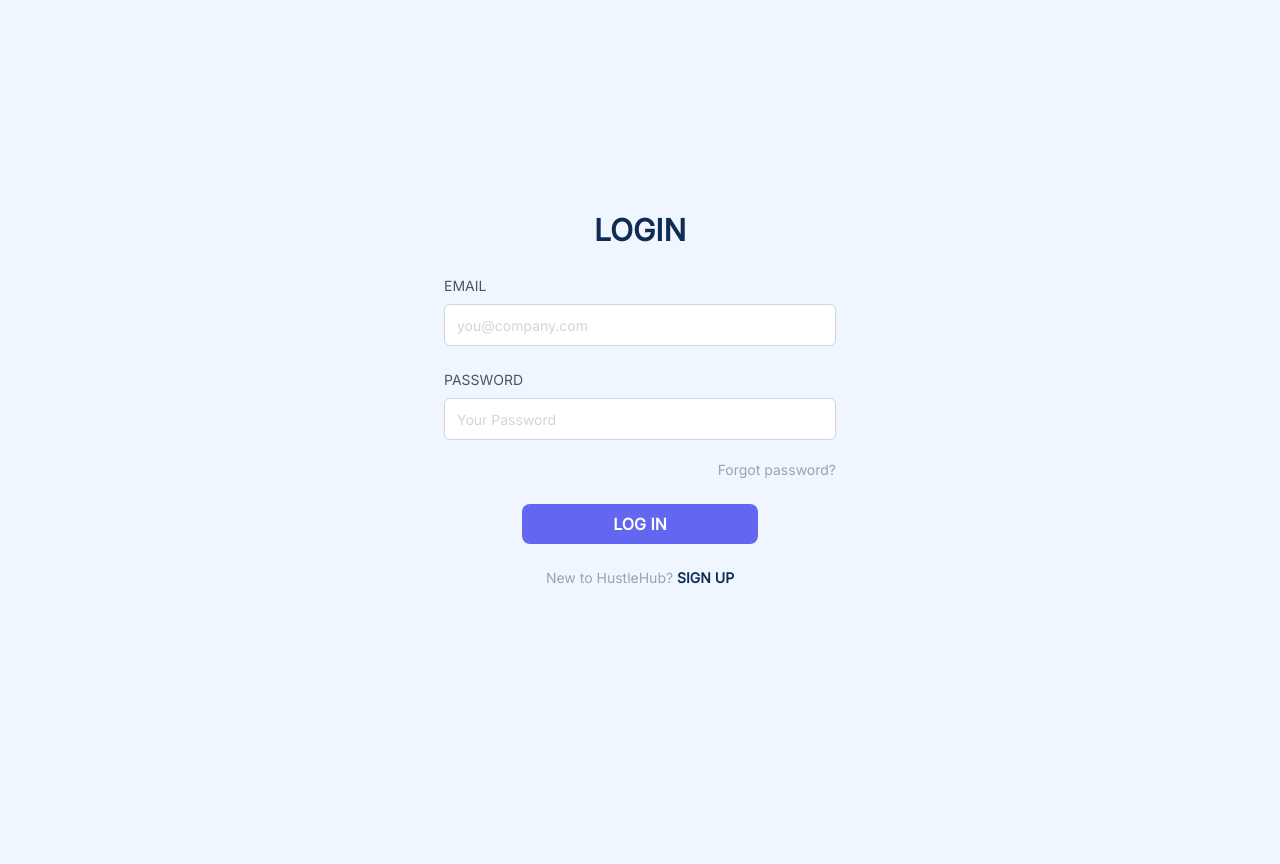
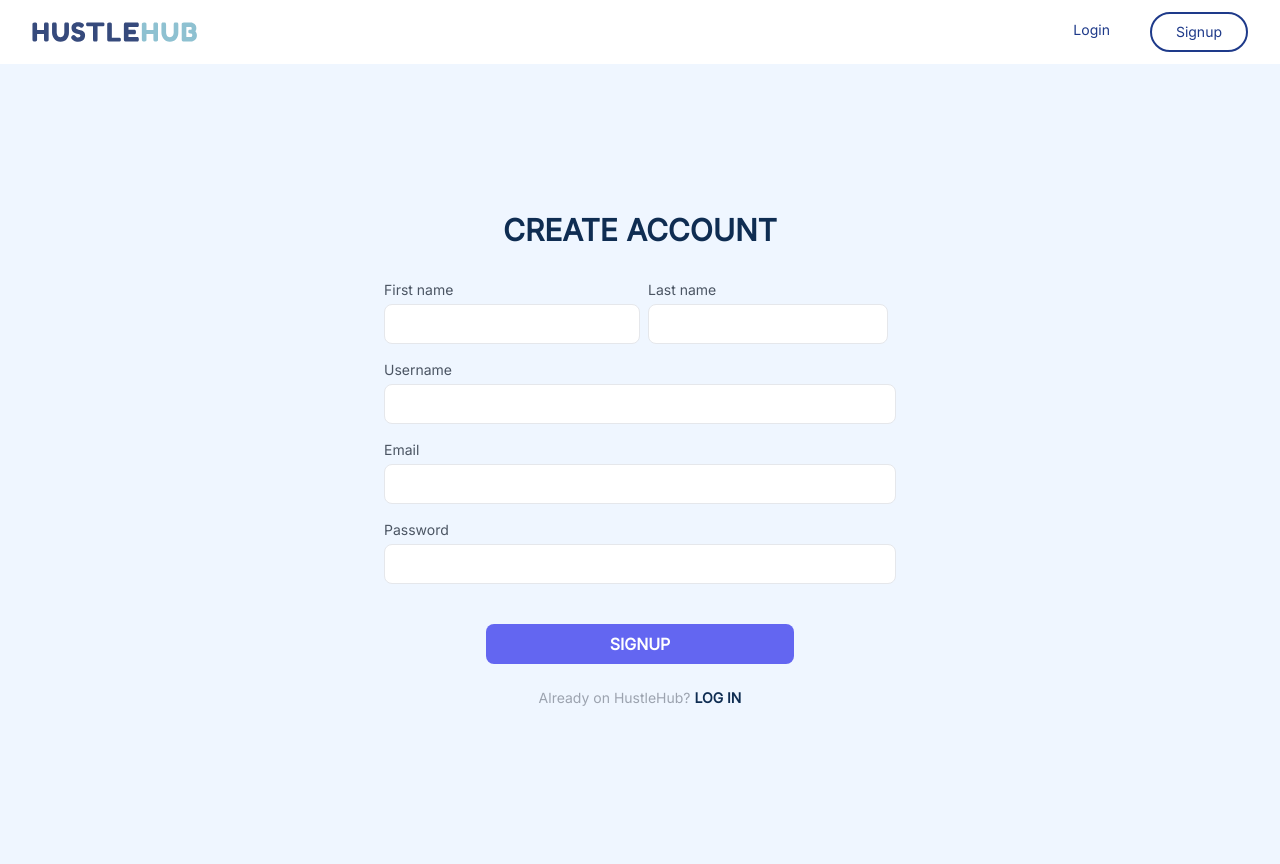
Before and after one commit to ALPHA-GPTK/HustleHub, a PHP site: page /HustleHub/Modules/signup/signup.php in a window 1280 px wide. Before the commit the page ends 584 px from the top, so only its background shows below. Run offline with PHP 8.4, Linux system fonts and the light colour scheme; style sheets or scripts are compiled from the project's sources.

Commit message:
Fix login.php and signup.php

```diff
--- a/Modules/signup/signup.php
+++ b/Modules/signup/signup.php
@@ -1,44 +1,53 @@
-<!doctype html>
-<html lang="en">
-<head>
-    <meta charset="UTF-8">
-    <meta name="viewport"
-          content="width=device-width, user-scalable=no, initial-scale=1.0, maximum-scale=1.0, minimum-scale=1.0">
-    <meta http-equiv="X-UA-Compatible" content="ie=edge">
-        <!-- Stylesheets -->
-    <link rel="stylesheet" href="../../public/assets/css/styles.css">
-    <link rel="stylesheet" href="../../src/styles.css">
-    <!-- Fonts -->
-    <link rel="preconnect" href="https://fonts.gstatic.com">
-    <link href="https://fonts.googleapis.com/css2?family=Inter&display=swap" rel="stylesheet">
-    <title>Login</title>
-</head>
-<body>
-<div class="flex items-center min-h-screen bg-blue-50 dark:bg-gray-900">
-    <div class="container mx-auto">
-        <div class="max-w-md mx-auto my-10">
-            <h1 class="text-center my-3 text-3xl text-blue dark:text-gray-200 uppercase font-black">Login</h1>
-            <div class="m-7">
-                <form>
-                    <div class="mb-6">
-                        <label for="email" class="block mb-2 text-sm text-gray-600 dark:text-gray-400 uppercase">Email</label>
-                        <input type="email" name="email" id="email" placeholder="you@company.com" class="w-full px-3 py-2 placeholder-gray-300 border border-gray-300 rounded-md focus:outline-none focus:ring focus:ring-indigo-100 focus:border-indigo-300 dark:bg-gray-700 dark:text-white dark:placeholder-gray-500 dark:border-gray-600 dark:focus:ring-gray-900 dark:focus:border-gray-500" />
+<?php require_once "../../templates/header.php" ?>
+    <div class="flex items-center h-screen bg-blue-50 dark:bg-gray-900 overflow-hidden">
+        <div class="container mx-auto">
+            <div class="max-w-lg flex flex-wrap mx-auto md:space-y-4">
+                <h1 class="text-3xl my-4 mx-auto text-blue dark:text-gray-200 uppercase font-black">Create Account</h1>
+                <div class="w-full md:w-1/2">
+                    <label class="block mb-1 text-sm text-gray-600" for="formGridCode_name">First name</label>
+                    <input class="w-full h-10 px-3 text-base placeholder-gray-600 border rounded-lg focus:shadow-outline"
+                           type="text" id="formGridCode_name"/>
+                </div>
+                <div class="w-full px-2 md:w-1/2">
+                    <label class="block mb-1 text-sm text-gray-600" for="formGridCode_last">Last name</label>
+                    <input class="w-full h-10 px-3 text-base placeholder-gray-600 border rounded-lg focus:shadow-outline"
+                           type="text" id="formGridCode_last"/>
+                </div>
+
+                <div class="w-full space-y-4">
+                    <div class="flex flex-wrap">
+                        <div class="w-full">
+                            <label class="block mb-1 text-sm text-gray-600" for="formGridCode_card">Username</label>
+                            <input class="w-full h-10 px-3 text-base placeholder-gray-600 border rounded-lg focus:shadow-outline"
+                                   type="text" id="formGridCode_card"/>
+                        </div>
                     </div>
-                    <div class="mb-6">
-                        <div class="flex justify-between mb-2">
-                            <label for="password" class="text-sm text-gray-600 dark:text-gray-400 uppercase">Password</label>
+                    <div class="flex flex-wrap">
+                        <div class="w-full">
+                            <label class="block mb-1 text-sm text-gray-600" for="formGridCode_card">Email</label>
+                            <input class="w-full h-10 px-3 text-base placeholder-gray-600 border rounded-lg focus:shadow-outline"
+                                   type="text" id="formGridCode_card"/>
                         </div>
-                        <input type="password" name="password" id="password" placeholder="Your Password" class="w-full px-3 py-2 placeholder-gray-300 border border-gray-300 rounded-md focus:outline-none focus:ring focus:ring-indigo-100 focus:border-indigo-300 dark:bg-gray-700 dark:text-white dark:placeholder-gray-500 dark:border-gray-600 dark:focus:ring-gray-900 dark:focus:border-gray-500" />
-                        <a href="#" class="text-sm text-gray-400 focus:outline-none focus:text-indigo-500 hover:text-indigo-500 dark:hover:text-indigo-300 flex justify-end mt-5">Forgot password?</a>
                     </div>
-                    <div class="mb-6">
-                        <button type="button" class="w-3/5 flex justify-center mx-auto px-3 py-2 text-white bg-indigo-500 rounded-lg focus:bg-indigo-600 focus:outline-none uppercase font-black">Log in</button>
+                    <div class="flex flex-wrap">
+                        <div class="w-full">
+                            <label class="block mb-1 text-sm text-gray-600" for="formGridCode_card">Password</label>
+                            <input class="w-full h-10 px-3 text-base placeholder-gray-600 border rounded-lg focus:shadow-outline"
+                                   type="text" id="formGridCode_card"/>
+                        </div>
                     </div>
-                    <p class="text-sm text-center text-gray-400">New to HustleHub? <a href="../signup/signup.php" class="text-blue focus:outline-none font-black focus:underline focus:text-indigo-500 dark:focus:border-indigo-800 uppercase">Sign up</a></p>
-                </form>
+                    <div class="py-6 space-y-6">
+                        <button type="button"
+                                class="w-3/5 flex justify-center mx-auto px-3 py-2 text-white bg-indigo-500 rounded-lg focus:bg-indigo-600 focus:outline-none uppercase font-black">
+                            Signup
+                        </button>
+                        <p class="text-sm text-center text-gray-400">Already on HustleHub?
+                            <a class="text-blue focus:outline-none font-black focus:underline focus:text-indigo-500 dark:focus:border-indigo-800 uppercase"
+                               href="../signup/signup.php">Log In</a>
+                        </p>
+                    </div>
+                </div>
             </div>
         </div>
     </div>
-</div>
-</body>
-</html>
+<?php require_once "../../templates/footer.php" ?>
--- a/public/index.php
+++ b/public/index.php
@@ -263,13 +263,13 @@
 
                 <div class="w-full sm:w-1/5 flex flex-col">
                     <form>
-                        <label class="opacity-40 font-bold space-y-4">
+                        <label class="opacity-60 font-bold space-y-4">
                             <span>Subscribe</span>
                             <input type="text"
-                                   class="rounded-l-lg p-3 focus:outline-none border-t border-b border-l text-gray-800 w-3/4 -mr-1 bg-white"
+                                   class="rounded-l-lg p-3 placeholder-gray-700 focus:outline-none border-t border-b border-l w-3/4 -mr-1 bg-white border-gray-300 rounded-md focus:outline-none focus:ring focus:ring-indigo-100 focus:border-indigo-300 dark:bg-gray-700 dark:text-white dark:placeholder-gray-500 dark:border-gray-600 dark:focus:ring-gray-900 dark:focus:border-gray-500"
                                    placeholder="Get product updates"/>
                         </label>
-                        <button class="rounded-r-lg text-gray-800 font-bold p-3 px-4 uppercase input-blue focus:outline-none shadow">
+                        <button class="rounded-r-lg font-bold p-3 px-4 uppercase input-blue focus:outline-none shadow">
                             <input type="image" class="focus:outline-none align-middle" src="./assets/img/arrows.png"
                                    alt="">
                         </button>
--- a/templates/header.php
+++ b/templates/header.php
@@ -6,8 +6,8 @@
     <meta http-equiv="X-UA-Compatible" content="IE=edge">
     <meta name="viewport" content="width=device-width, initial-scale=1.0">
     <!-- Stylesheets -->
-    <link rel="stylesheet" href="../public/assets/css/styles.css">
-    <link rel="stylesheet" href="../src/styles.css">
+    <link rel="stylesheet" href="/HustleHub/public/assets/css/styles.css">
+    <link rel="stylesheet" href="/HustleHub/src/styles.css">
     <!-- Fonts -->
     <link rel="preconnect" href="https://fonts.gstatic.com">
     <link href="https://fonts.googleapis.com/css2?family=Inter&display=swap" rel="stylesheet">
@@ -51,19 +51,19 @@
             </div>
             <div class="flex-1 flex items-center justify-center sm:items-stretch sm:justify-start">
                 <div class="flex-shrink-0 flex items-center">
-                    <a href="./public/index.php">
-                        <img class="hidden lg:block h-8 w-auto" src="../public/assets/img/logo.svg" alt="Workflow">
+                    <a href="http://localhost:63342/HustleHub/public/index.php">
+                        <img class="hidden lg:block h-10 w-auto" src="/HustleHub/public/assets/img/logo.svg" alt="HustleHub">
                     </a>
                 </div>
                 <div class="hidden sm:block sm:ml-auto">
                     <div class="flex space-x-4">
                         <!-- Current: "bg-gray-900 text-white", Default: "text-gray-300 hover:bg-gray-700 hover:text-white" -->
-                        <a href="../Modules/login/login.php"
-                           class="hover:bg-blue-900 hover:text-white text-blue-900 text-dark px-4 py-2 rounded-full text-sm font-medium"
+                        <a href="/HustleHub/Modules/login/login.php"
+                           class="hover:bg-blue-900 hover:text-white text-blue-900 text-dark px-6 py-2 rounded-full text-sm font-medium"
                            aria-current="page">Login</a>
 
-                        <a href="../Modules/signup/signup.php"
-                           class="text-blue-900 hover:bg-blue-900 hover:text-white border-2 border-current px-3 py-2 rounded-full text-sm font-medium">Signup</a>
+                        <a href="/HustleHub/Modules/signup/signup.php"
+                           class="text-blue-900 hover:bg-blue-900 hover:text-white border-2 border-current px-6 py-2 rounded-full text-sm font-medium">Signup</a>
                     </div>
                 </div>
             </div>
```
Also changed, not shown: Modules/login/login.php (+48 -40 lines).
